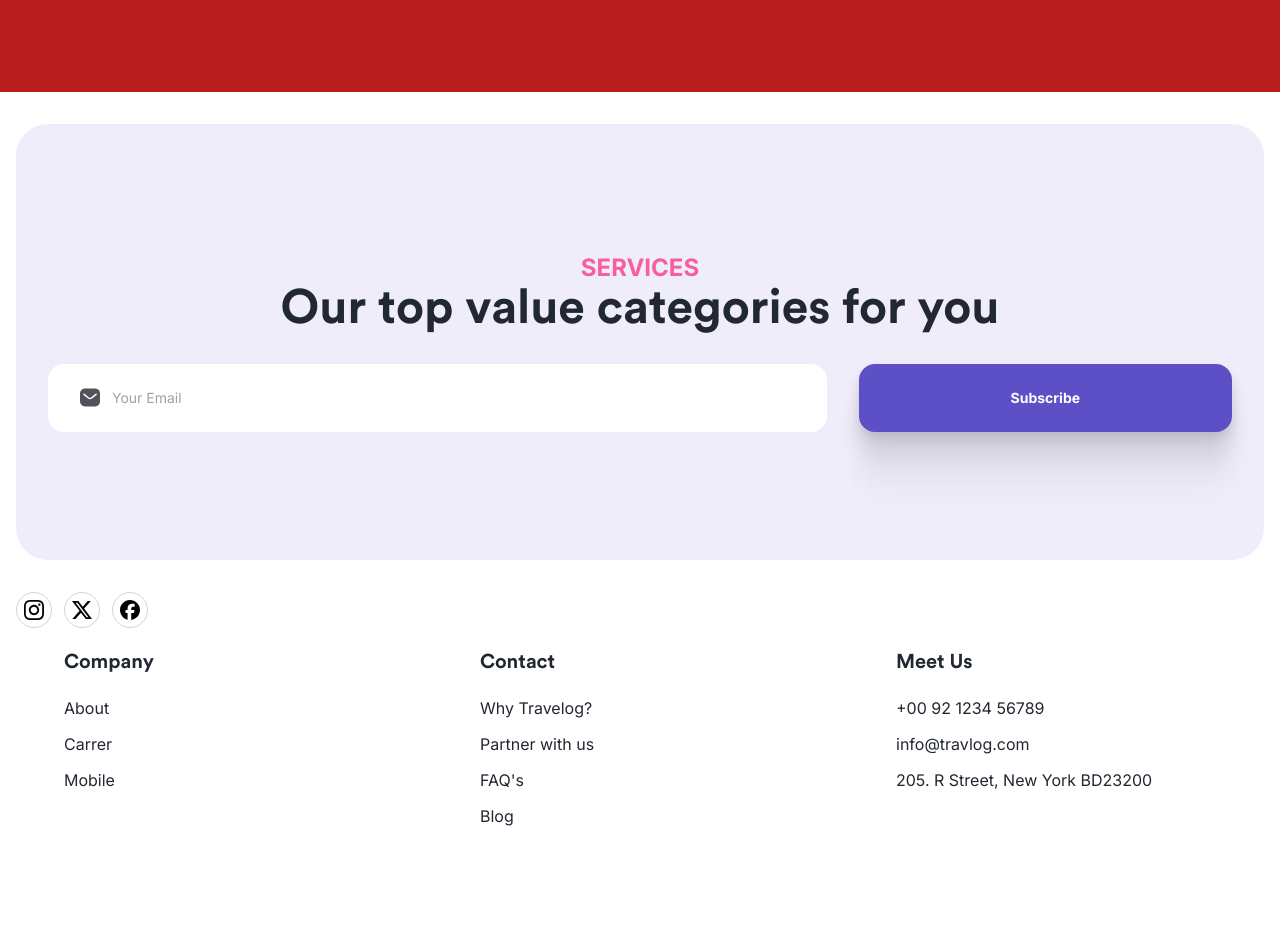
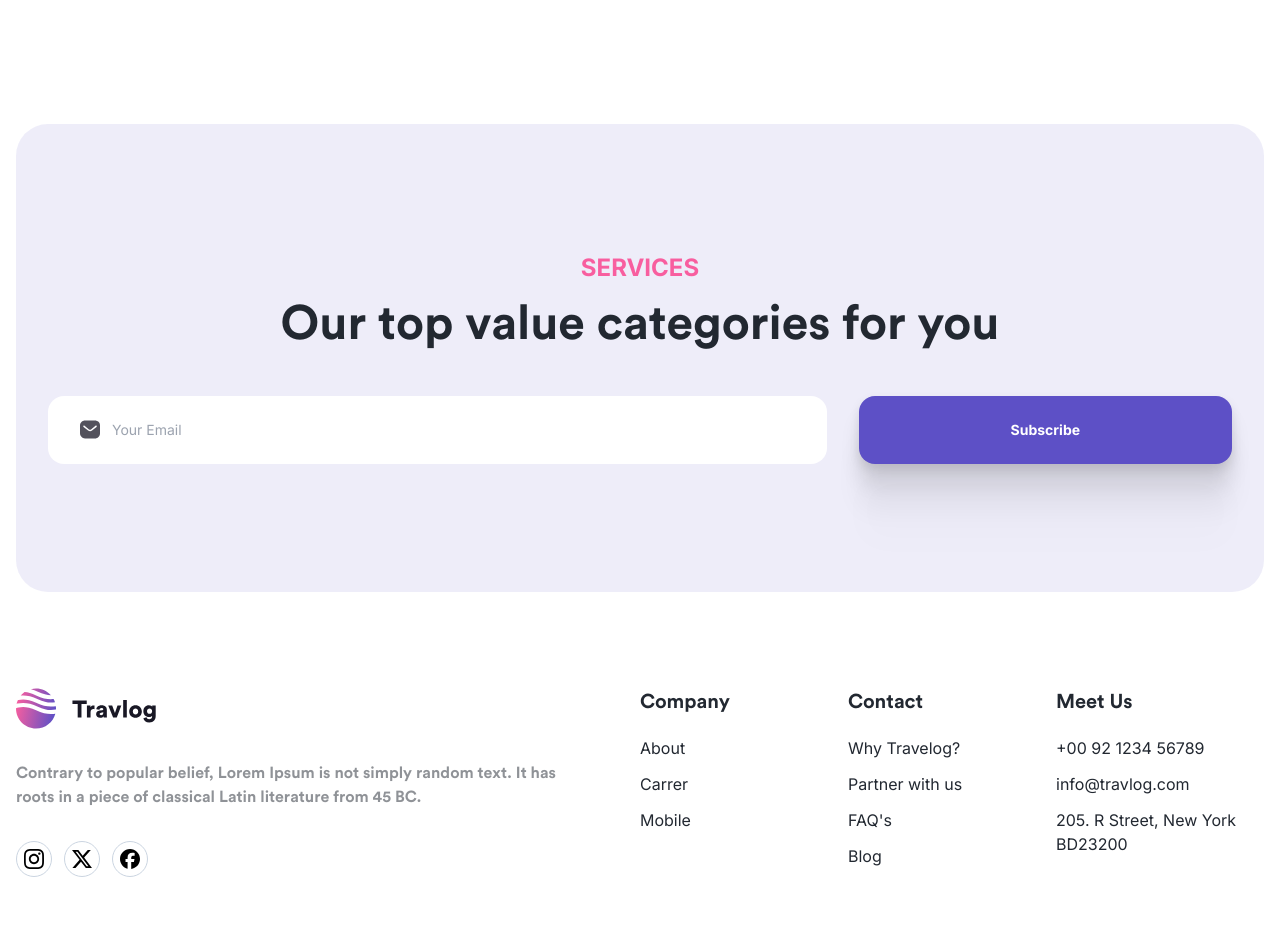
Before and after one commit to dannyhma/travel-website, a website: page index.html in a window 1280 px wide. Shown: the part 5200-6131 px from the top of the page. Before the commit the page ends 6088 px from the top, so only its background shows below. Drawn offline with nearby package versions, Linux system fonts and the light colour scheme.

Commit message:
update code

```diff
--- a/index.html
+++ b/index.html
@@ -439,7 +439,7 @@
 		<!-- Key features end -->
 
 		<!-- Testimonials start -->
-		<section class="overflow-hidden bg-red-700 pb-40 pt-24 sm:py-16">
+		<section class="overflow-hidden pb-40 pt-24 sm:py-16">
 			<div class="relative h-screen w-full">
 				<div
 					class="absolute top-9 hidden scale-x-[1.6] bg-cover bg-center opacity-30 sm:block lg:-top-36 lg:scale-x-[1.9]"
@@ -516,11 +516,11 @@
 		<section class="py-8">
 			<div class="container mx-auto px-4">
 				<div
-					class="8 grid grid-cols-12 items-center gap-y-8 rounded-[32px] bg-Purple bg-opacity-10 px-8 py-16 sm:gap-x-8 sm:py-32"
+					class="grid grid-cols-12 items-center gap-y-8 rounded-[32px] bg-Purple bg-opacity-10 px-8 py-16 sm:gap-x-8 sm:py-32"
 				>
 					<div class="col-span-12 w-full text-center">
 						<span class="text-base font-bold leading-tight text-Pink sm:text-2xl">SERVICES</span>
-						<h1 class="text-3xl font-bold leading-tight text-Gray sm:text-5xl">
+						<h1 class="my-4 text-3xl font-bold leading-tight text-Gray sm:text-5xl">
 							Our top value categories for you
 						</h1>
 					</div>
@@ -553,9 +553,17 @@
 
 		<!-- Footer start -->
 		<footer>
-			<div class="container mx-auto px-4">
-				<div>
-					<div class="w-full">
+			<div class="container mx-auto px-4 py-16">
+				<div class="lg:flex lg:flex-wrap">
+					<div class="w-full py-9 lg:w-1/2 lg:py-0">
+						<div class="py-8 lg:py-0">
+							<img src="dist/asset/logo/logo.svg" alt="Logo" />
+							<h1 class="mt-8 pr-0 text-base font-bold text-Gray opacity-50 lg:pr-20">
+								Contrary to popular belief, Lorem Ipsum is not simply random text. It has roots in a
+								piece of classical Latin literature from 45 BC.
+							</h1>
+						</div>
+						<div class="pt-8">
 							<div class="mb-5 flex items-center justify-start">
 								<!-- Instagram -->
 								<a
@@ -625,10 +633,9 @@
 							</div>
 						</div>
 					</div>
-
-				<div>
+					<div class="w-full lg:w-1/2">
 						<div class="flex flex-wrap">
-						<div class="mb-12 w-full md:w-1/3 md:px-12">
+							<div class="mb-12 w-full md:w-1/3">
 								<h1 class="mb-5 text-xl font-semibold text-Gray">Company</h1>
 								<ul class="font-inter text-Gray">
 									<li>
@@ -660,7 +667,7 @@
 									</li>
 								</ul>
 							</div>
-						<div class="mb-12 w-full md:w-1/3 md:px-12">
+							<div class="mb-12 w-full md:w-1/3">
 								<h1 class="mb-5 text-xl font-semibold text-Gray">Contact</h1>
 								<ul class="font-inter text-Gray">
 									<li>
@@ -701,7 +708,7 @@
 									</li>
 								</ul>
 							</div>
-						<div class="mb-12 w-full md:w-1/3 md:px-12">
+							<div class="mb-12 w-full md:w-1/3">
 								<h1 class="mb-5 text-xl font-semibold text-Gray">Meet Us</h1>
 								<ul class="font-inter text-Gray">
 									<li>
@@ -736,6 +743,7 @@
 						</div>
 					</div>
 				</div>
+			</div>
 		</footer>
 		<!-- Footer end -->
 		<script
```
Also changed, not shown: dist/output.css. Lines whose indentation alone changed are shown as unchanged.
